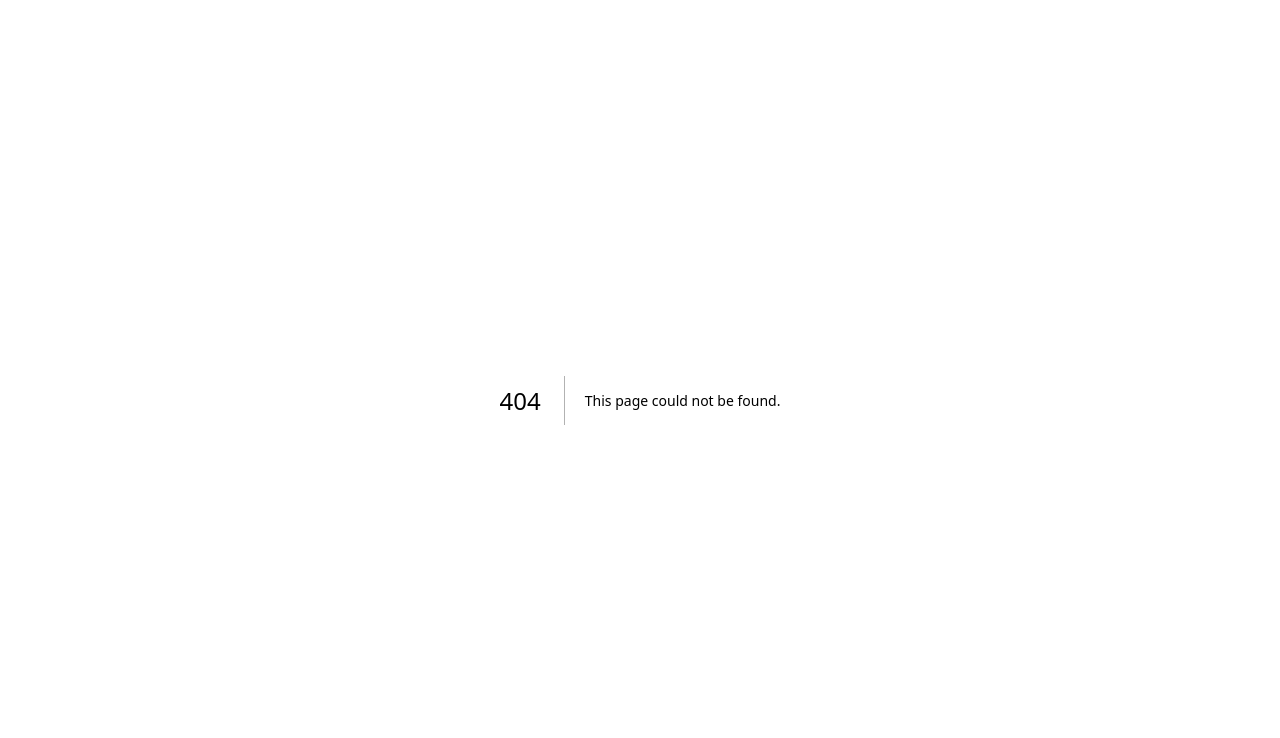
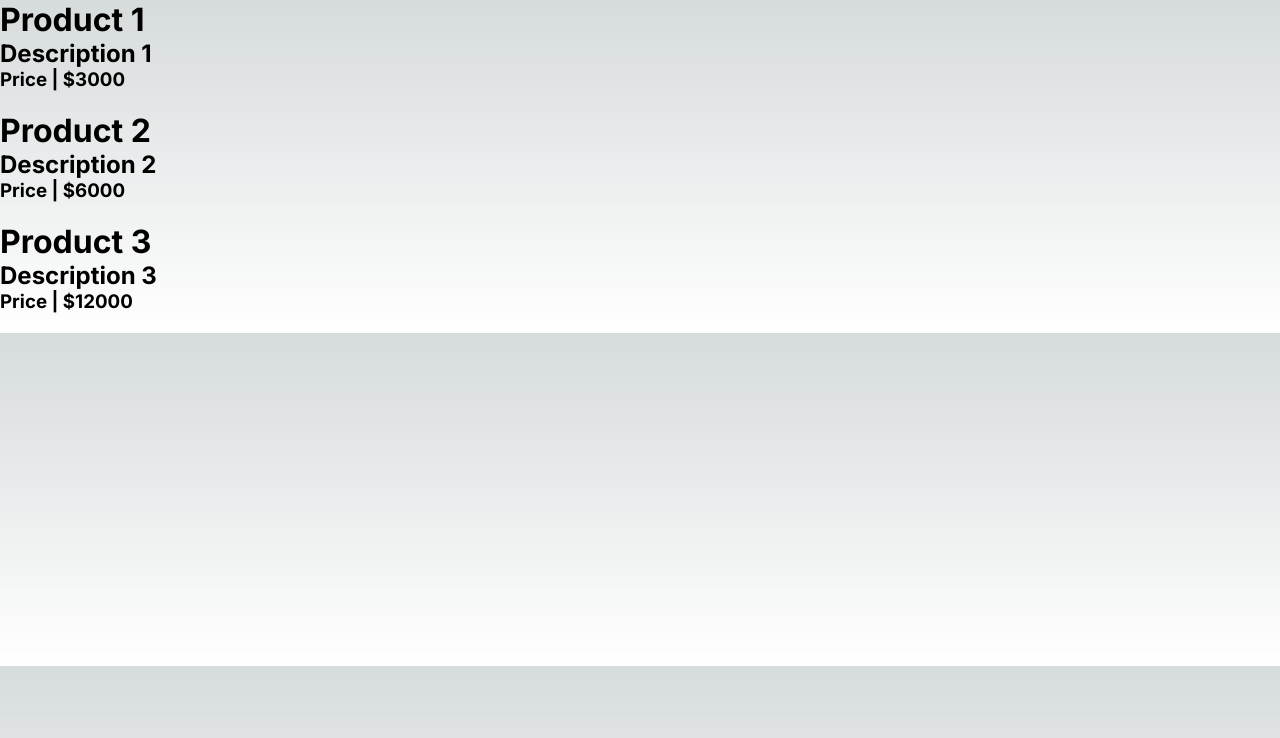
Before and after one commit to Ryukemeister/NextJS-blog, a Next.js app: page /products in a window 1280 px wide. Before the commit this address had no page. Shown: the top 738 px of the page. Built offline with nearby package versions, Linux system fonts and the light colour scheme; data requests are answered from the project's data file.

Commit message:
Practising incremental static generation

```diff
--- /dev/null
+++ b/db.json
@@ -0,0 +1,22 @@
+{
+  "products": [
+    {
+      "id": 1,
+      "title": "Product 1",
+      "price": 3000,
+      "description": "Description 1"
+    },
+    {
+      "id": 2,
+      "title": "Product 2",
+      "price": 6000,
+      "description": "Description 2"
+    },
+    {
+      "id": 3,
+      "title": "Product 3",
+      "price": 12000,
+      "description": "Description 3"
+    }
+  ]
+}
--- a/package.json
+++ b/package.json
@@ -6,12 +6,14 @@
     "dev": "next dev",
     "build": "next build",
     "start": "next start",
-    "lint": "next lint"
+    "lint": "next lint",
+    "serve-json": "json-server --watch db.json --port 4000"
   },
   "dependencies": {
     "@next/font": "13.1.1",
     "eslint": "8.30.0",
     "eslint-config-next": "13.1.1",
+    "json-server": "^0.17.1",
     "next": "13.1.1",
     "react": "18.2.0",
     "react-dom": "18.2.0"
--- /dev/null
+++ b/pages/products/index.js
@@ -0,0 +1,38 @@
+import { Inter } from "@next/font/google";
+
+const inter = Inter({ subsets: ["latin"] });
+
+function Products({ products }) {
+  console.log(products);
+
+  return (
+    <>
+      {products.map((product) => {
+        return (
+          <div key={product.id} className={inter.className}>
+            <h1>{product.title}</h1>
+            <h2>{product.description}</h2>
+            <h3>Price | ${product.price}</h3>
+            <br />
+          </div>
+        );
+      })}
+    </>
+  );
+}
+
+export default Products;
+
+export async function getStaticProps() {
+  const response = await fetch("http://localhost:4000/products");
+  const data = await response.json();
+
+  console.log("Regenarting Products page");
+
+  return {
+    props: {
+      products: data,
+    },
+    revalidate: 15,
+  };
+}
```
Also changed, not shown: pages/products/[productId].js (added, +57 -0 lines), 1 other file (tests, documents, lock files or other folders).
